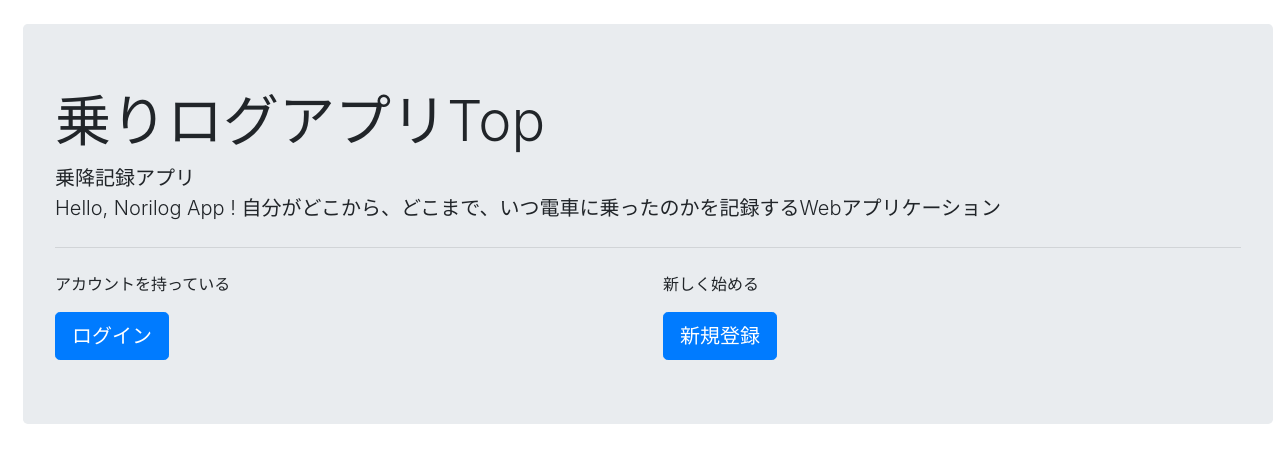
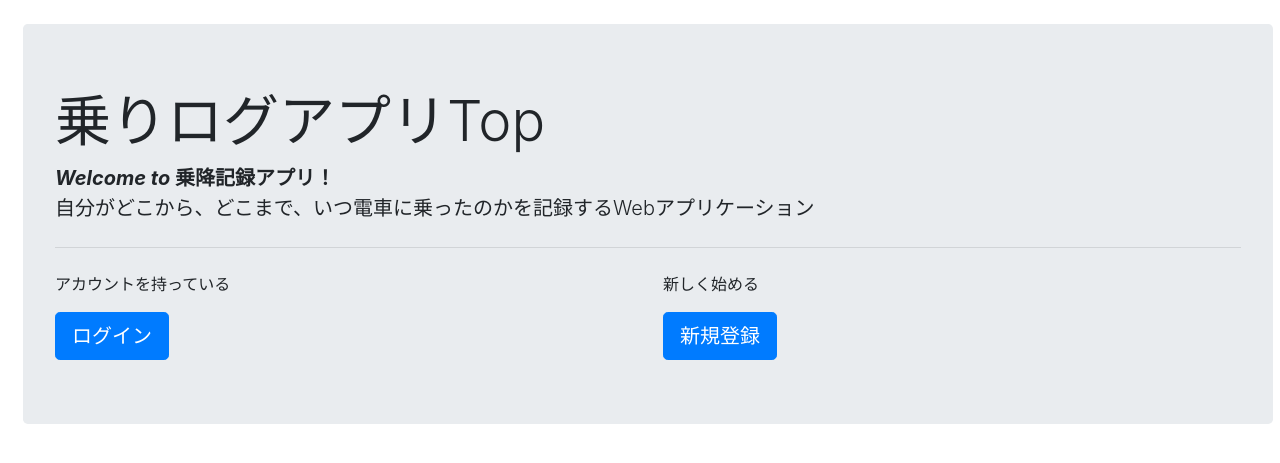
Before and after one commit to keisuke-ito/norilog_django2, a Django app: page / in a window 1280 px wide. Shown: the part 56-519 px from the top of the page. Run offline with Django 3.2, Linux system fonts and the light colour scheme; some libraries are stand-ins or nearby versions.

Commit message:
change index.html lead word decollation

```diff
--- a/norilog/templates/norilog/index.html
+++ b/norilog/templates/norilog/index.html
@@ -7,8 +7,7 @@
 {% block contents %}
 <div class="jumbotron mt4">
     <h1 class="display-4">乗りログアプリTop</h1>
-    <p class="lead">乗降記録アプリ<br>
-        Hello, Norilog App !
+    <p class="lead"><span class="font-weight-bold"><span class="font-italic">Welcome to</span> 乗降記録アプリ！</span><br>
         自分がどこから、どこまで、いつ電車に乗ったのかを記録するWebアプリケーション
     </p>
     <hr class="my-4">
```
